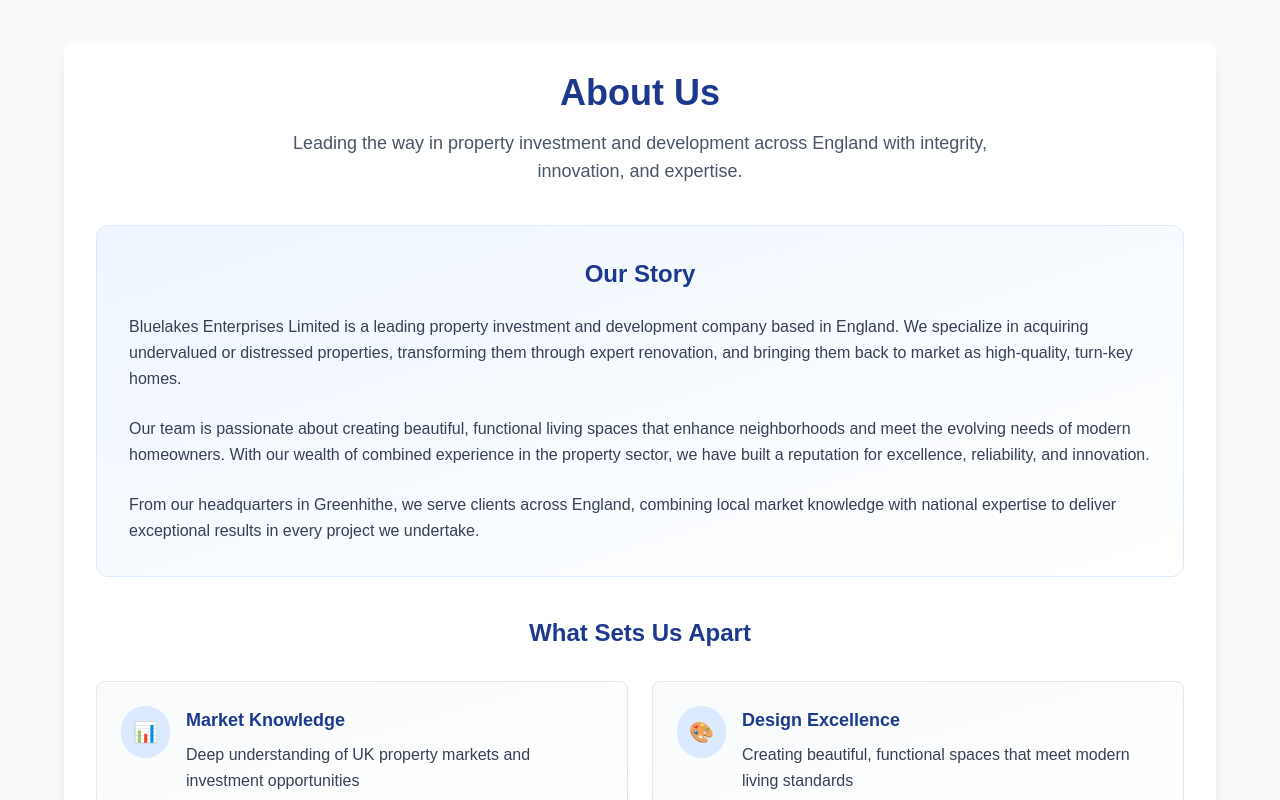
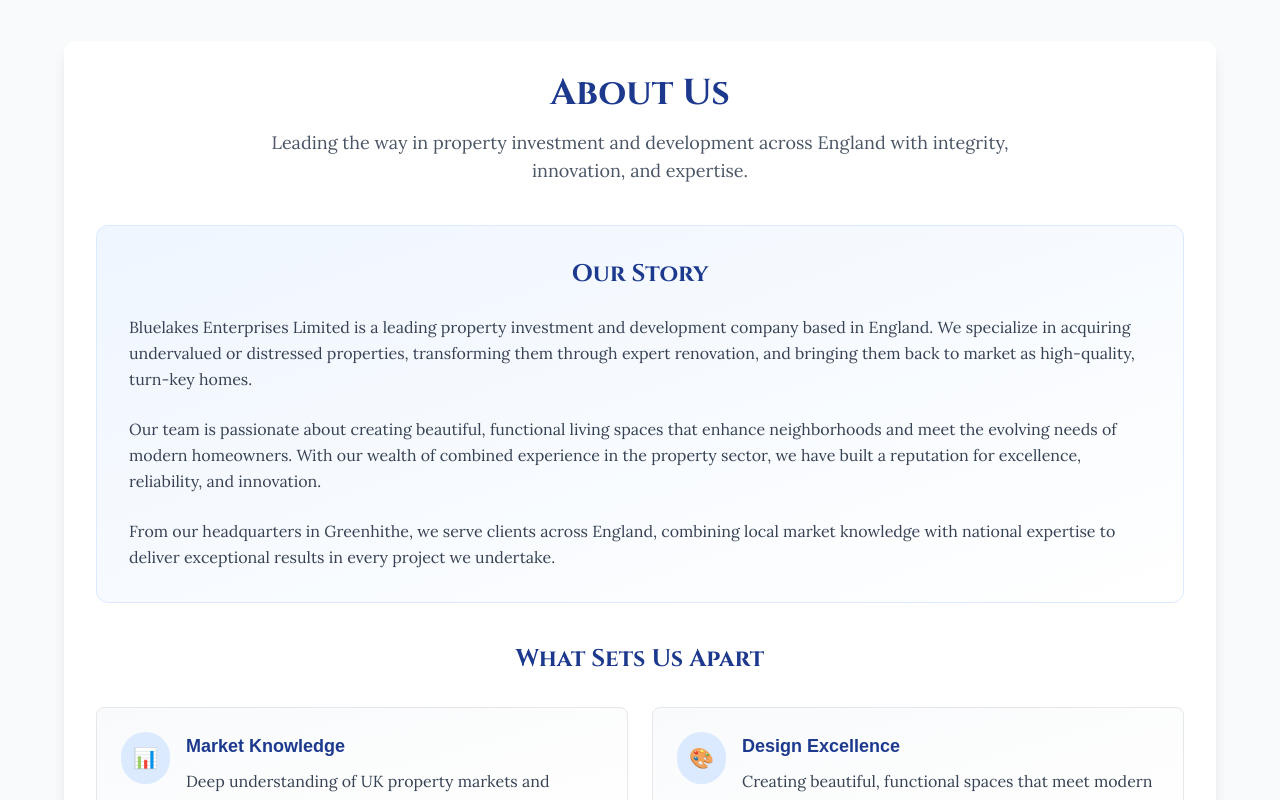
Before and after one commit to Dev-Bigboss/bluelakes-enterprises, a Next.js app: page / in a window 1280 px wide. Shown: the part 720-1520 px from the top of the page. Built offline with nearby package versions, Linux system fonts and the light colour scheme.

Commit message:
Refactor font imports and styles in globals.css and layout.tsx for improved typography consistency

```diff
--- a/src/app/globals.css
+++ b/src/app/globals.css
@@ -1,12 +1,20 @@
 @import "tailwindcss";
-@import url('https://fonts.googleapis.com/css2?family=Inter:wght@400;600;700&display=swap');
-   @tailwind base;
-   @tailwind components;
-   @tailwind utilities;
+@tailwind utilities;
 
 :root {
   --background: #ffffff;
   --foreground: #171717;
+}
+
+h1,
+h2,
+h3 {
+  font-family: var(--font-cinzel);
+}
+body,
+p,
+a {
+  font-family: var(--font-lora);
 }
 
 @theme inline {
--- a/src/app/layout.tsx
+++ b/src/app/layout.tsx
@@ -1,22 +1,25 @@
 import type { Metadata } from "next";
-import { Geist, Geist_Mono } from "next/font/google";
+import { Cinzel, Lora } from "next/font/google";
 import "./globals.css";
 import Script from "next/script";
 // In layout.tsx
 
-const geistSans = Geist({
-  variable: "--font-geist-sans",
+const cinzel = Cinzel({
+  variable: "--font-cinzel",
   subsets: ["latin"],
+  weight: ["400", "500", "600", "700"],
 });
 
-const geistMono = Geist_Mono({
-  variable: "--font-geist-mono",
+const lora = Lora({
+  variable: "--font-lora",
   subsets: ["latin"],
+  weight: ["400", "500", "600", "700"],
 });
 
 export const metadata: Metadata = {
-  title: "Create Next App",
-  description: "Generated by create next app",
+  title: "Bluelakes Enterprises",
+  description:
+    "We Buy, Renovate, and Sell Properties, Professional Property Investment & Development",
 };
 
 export default function RootLayout({
@@ -28,9 +31,7 @@
     <html lang="en">
       <Script src="https://www.googletagmanager.com/gtag/js?id=G-XXXXXX" />
 
-      <body
-        className={`${geistSans.variable} ${geistMono.variable} antialiased`}
-      >
+      <body className={`${cinzel.variable} ${lora.variable} antialiased`}>
         {children}
       </body>
     </html>
```
